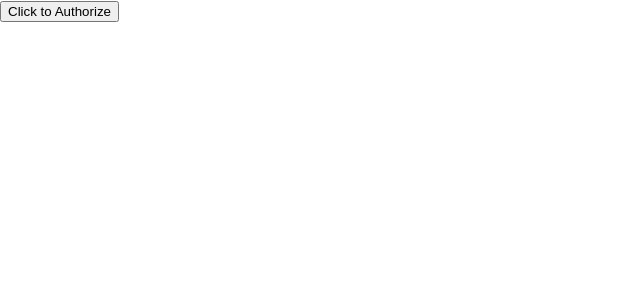
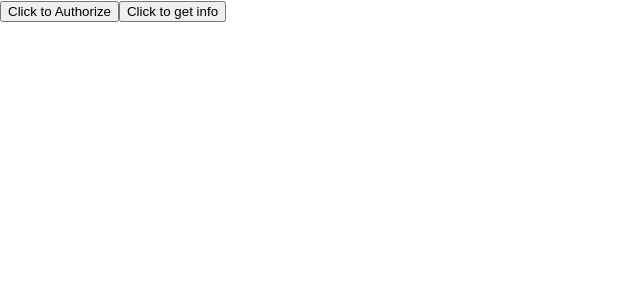
Before and after one commit to codingcarpenter/spotify-analyzer, a React (Create React App) app: page / in a window 1280 px wide. Shown: the top 300 px of the page, without its empty margins (0-640 px from the left). Built offline with nearby package versions, Linux system fonts and the light colour scheme.

Commit message:
Fetch data script added

```diff
--- a/src/App.js
+++ b/src/App.js
@@ -1,25 +1,41 @@
+import { useState } from "react";
 import FetchUserData from "./FetchUserToken";
 import AuthButton from "./Components/AuthButton";
 
 function App() {
   const user = FetchUserData("token");
+  const [userInfo, setUserInfo] = useState();
+
+  function fetchData(e, offsetAmount = 0) {
+    fetch(
+      `https://api.spotify.com/v1/me/tracks?offset=${offsetAmount}&limit=50`,
+      {
+        headers: {
+          Authorization: `${user.token_type} ${user.token}`,
+        },
+      }
+    )
+      .then((response) => response.json())
+      .then((data) => setUserInfo(data));
+
+    checkFetchPagination();
+  }
+
+  function checkFetchPagination() {
+    // if(userInfo.)
+  }
+
   return (
     <div className="App">
       <AuthButton />
-      {user}
-      {/* <button
-        onClick={() => {
-          fetch(`https://api.spotify.com/v1/me/tracks`, {
-            headers: {
-              Authorization: "Bearer " + token,
-            },
-          })
-            .then((response) => response.json())
-            .then((data) => console.log(data));
-        }}
-      >
-        Click to get info
-      </button> */}
+      <button onClick={fetchData}>Click to get info</button>
+      {typeof userInfo !== "undefined" && (
+        <ul>
+          {userInfo.items.map((song) => (
+            <li key={song.track.id}>{song.track.name}</li>
+          ))}
+        </ul>
+      )}
     </div>
   );
 }
--- a/src/FetchUserToken.js
+++ b/src/FetchUserToken.js
@@ -6,18 +6,20 @@ export default function FetchUserData(key) {
   if (localStorage.getItem(key)) {
     // TODO: Check timestamp for validity
     // Get parsed item from storage, return it as string
-    const userToken = JSON.parse(localStorage.getItem("token"));
-    return userToken.value;
+    const userInfo = JSON.parse(localStorage.getItem("token"));
+    return userInfo;
   } else if (window.location.hash.length > 0) {
     // Gather URL pieces
     const params = new URLSearchParams(window.location.href.split("#")[1]),
       token = params.get("access_token"),
+      token_type = params.get("token_type"),
       ttl = params.get("expires_in"),
       time = new Date();
 
     // Set token and timestamp
     const item = {
-      value: token,
+      token: token,
+      token_type: token_type,
       expiry: time.getTime() + parseInt(ttl),
     };
 
```
